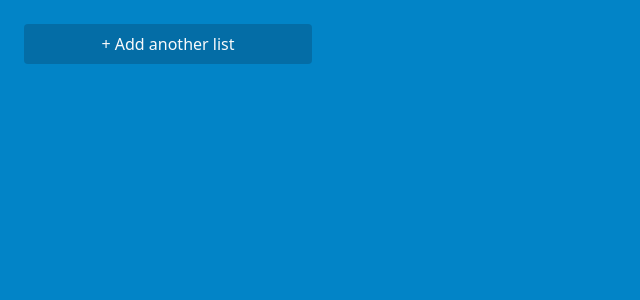
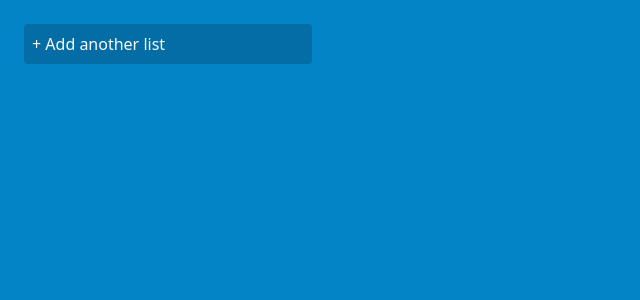
Before and after one commit to ravish0007/trello-clone, a React (Create React App) app: page / in a window 1280 px wide. Shown: the top 300 px of the page, without its empty margins (0-640 px from the left). Built offline with nearby package versions, Linux system fonts and the light colour scheme.

Commit message:
Refactor inputs to make words appear at the beginning

```diff
--- a/src/components/CardInput.js
+++ b/src/components/CardInput.js
@@ -47,11 +47,11 @@ export default function CardInput ({ addCard, isEdit, setEdit }) {
   }
 
   return (
-    <button
+    <div
       className='w-full h-fit text-slate-600 bg-transparent p-2 font-normal rounded hover:bg-gray-300'
       onClick={() => setEdit(true)}
     >
       <p>+ Add a card</p>
-    </button>
+    </div>
   )
 }
--- a/src/components/ListInput.js
+++ b/src/components/ListInput.js
@@ -46,11 +46,11 @@ export default function ListInput ({ addList }) {
   }
 
   return (
-    <button
+    <div
       className='shrink-0 w-72 h-fit text-gray-50 bg-sky-800/50 p-2 font-normal rounded hover:bg-sky-800'
       onClick={() => setEdit(true)}
     >
       <p>+ Add another list</p>
-    </button>
+    </div>
   )
 }
```
